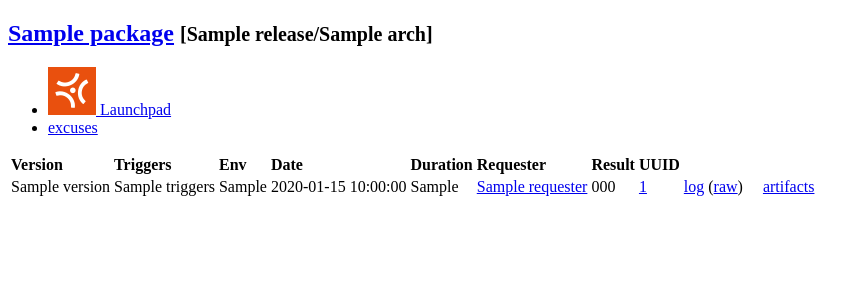
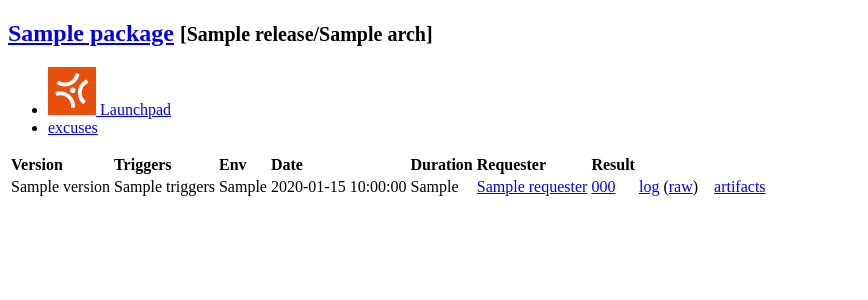
Before and after one commit to canonical/ubuntu-autopkgtest-operators, a Flask app: template charms/autopkgtest-website-operator/app/www/templates/browse-results.html in a window 1280 px wide. Shown: the part 150-450 px from the top of the page, without its empty margins (0-868 px from the left). Run offline with Flask 3, Linux system fonts and the light colour scheme; the template is opened without the code that fills it: most values are stand-ins (such as "Sample title", 1, 10 or a date in 2020); some libraries are stand-ins or nearby versions.

Commit message:
Drop bolted-on UUID for test runs
We are considering different solutions to uniquely identify a test run
without bolting on a uuid. The first step towards getting there is in
any case dropping the current uuid implementation, which is done here.
This should come at essentially no loss of functionality for end users.

```diff
--- a/charms/autopkgtest-website-operator/app/www/request/submit.py
+++ b/charms/autopkgtest-website-operator/app/www/request/submit.py
@@ -10,7 +10,6 @@ import os
 import re
 import urllib.parse
 import urllib.request
-import uuid
 from datetime import UTC, datetime, timedelta
 from time import time
 from urllib.error import HTTPError
@@ -277,7 +276,6 @@ class Submit:
         params["submit-time"] = datetime.strftime(
             datetime.now().astimezone(UTC), "%Y-%m-%d %H:%M:%S%z"
         )
-        params["uuid"] = str(uuid.uuid4())
         body = f"{package}\n{json.dumps(params, sort_keys=True)}"
         with amqp_connect() as amqp_con:
             with amqp_con.channel() as ch:
@@ -289,7 +287,6 @@ class Submit:
                         delivery_mode=pika.spec.PERSISTENT_DELIVERY_MODE,
                     ),
                 )
-        return params["uuid"]
 
     @classmethod
     def post_json(cls, url, data, auth_file, project):
--- a/charms/autopkgtest-website-operator/app/www/static/style.css
+++ b/charms/autopkgtest-website-operator/app/www/static/style.css
@@ -159,11 +159,6 @@ th.sticky-table-headers {
   border-color: #666666;
 }
 
-/* test result browsing by uuid */
-.test-run th {
-  font-weight: bold;
-}
-
 /* log viewer */
 .log-view .log-divider {
   background-color: #2e3436;
--- a/charms/autopkgtest-website-operator/app/www/templates/browse-home.html
+++ b/charms/autopkgtest-website-operator/app/www/templates/browse-home.html
@@ -7,8 +7,9 @@
         <div class="panel panel-default">
           <div class="panel-heading">Recent test runs</div>
           <div class="list-group">
-            {% for (res, pkg, rel, arch, trigs, uuid) in recent_runs %}
-              <a class="list-group-item" href="{{base_url}}run/{{uuid}}">
+            {% for (res, pkg, rel, arch, trigs, run_id) in recent_runs %}
+              <a class="list-group-item"
+                 href="{{base_url}}packages/{{pkg}}/{{rel}}/{{arch}}/{{run_id}}">
                 <span class="{{res}}">{{pkg}} on {{rel}}/{{arch}}</span>
                 <br />
                 <small class="text-muted">Triggers: {{trigs}}</small>
--- a/charms/autopkgtest-website-operator/app/www/templates/browse-log.html
+++ b/charms/autopkgtest-website-operator/app/www/templates/browse-log.html
@@ -5,7 +5,7 @@
   <h2>
     <a href="{{ url_for('package_overview', package=package) }}">{{ package }}</a>
     <small>[ <a href="{{ url_for('package_release_arch', package=package, release=release, arch=arch) }}">{{ release }}/{{ arch }}</a> ]
-    - run <a href="{{ url_for('get_by_uuid', uuid=uuid) }}">{{ uuid }}</a></small>
+    - run {{ run_id }}</small>
   </h2>
   {% set ns = namespace(lines=0, headers=0, sections=0) %}
   <div class="col-md-2 list-group" id="logview-index">
--- a/charms/autopkgtest-website-operator/app/www/templates/browse-recent.html
+++ b/charms/autopkgtest-website-operator/app/www/templates/browse-recent.html
@@ -23,7 +23,7 @@
         <td>{{ package }}</td>
         <td>{{ release }}</td>
         <td>{{ arch }}</td>
-        {{ macros.results_table_core(row["version"], row["triggers"], row["additional_params"], row["human_date"], row["human_sec"], row["requester"], row["code"], row["url"], row["show_retry"], row["all_proposed"], row["uuid"], package, release, arch) }}
+        {{ macros.results_table_core(row["version"], row["triggers"], row["additional_params"], row["human_date"], row["human_sec"], row["requester"], row["code"], row["url"], row["show_retry"], row["all_proposed"], row["run_id"], package, release, arch) }}
       </tr>
     {% endfor %}
   </table>
--- a/charms/autopkgtest-website-operator/app/www/templates/browse-results.html
+++ b/charms/autopkgtest-website-operator/app/www/templates/browse-results.html
@@ -16,7 +16,7 @@
 
       {% for row in package_results %}
         <tr {% if row["code"] in ["running", "queued"] %}class="unfinished"{% endif %}>
-          {{ macros.results_table_core(row["version"], row["triggers"], row["additional_params"], row["human_date"], row["human_sec"], row["requester"], row["code"], row["url"], row["show_retry"], row["all_proposed"], row["uuid"], package, release, arch) }}
+          {{ macros.results_table_core(row["version"], row["triggers"], row["additional_params"], row["human_date"], row["human_sec"], row["requester"], row["code"], row["url"], row["show_retry"], row["all_proposed"], row["run_id"], package, release, arch) }}
         </tr>
       {% endfor %}
     </table>
--- a/charms/autopkgtest-website-operator/app/www/templates/browse-run.html
+++ b/charms/autopkgtest-website-operator/app/www/templates/browse-run.html
@@ -57,15 +57,15 @@
     </tr>
 
     <tr>
-      <th>UUID</th>
-      <td>{{ test_results["uuid"] }}</td>
+      <th>Run ID</th>
+      <td>{{ test_results['run_id'] }}</td>
     </tr>
 
     <tr>
       <th></th>
       <td>
         {% if test_results["result"] not in ["running", "queued"] %}
-          <a href="{{ url_for('get_by_uuid', uuid=test_results['uuid']) }}/log">log</a>
+          <a href="{{ url_for('display_run_summary', release=release, arch=arch, package=package, run_id=test_results['run_id']) }}/log">log</a>
           (<a href="{{ test_results['url'] }}/log.gz">raw</a>) &emsp;
           <a href="{{ test_results['url'] }}/artifacts.tar.gz">artifacts</a> &emsp;
 
--- a/charms/autopkgtest-website-operator/app/www/templates/browse-user.html
+++ b/charms/autopkgtest-website-operator/app/www/templates/browse-user.html
@@ -23,7 +23,7 @@
         <td>{{ package }}</td>
         <td>{{ release }}</td>
         <td>{{ arch }}</td>
-        {{ macros.results_table_core(row["version"], row["triggers"], row["additional_params"], row["human_date"], row["human_sec"], row["requester"], row["code"], row["url"], row["show_retry"], row["all_proposed"], row["uuid"], package, release, arch) }}
+        {{ macros.results_table_core(row["version"], row["triggers"], row["additional_params"], row["human_date"], row["human_sec"], row["requester"], row["code"], row["url"], row["show_retry"], row["all_proposed"], row["run_id"], package, release, arch) }}
       </tr>
     {% endfor %}
   </table>
--- a/charms/autopkgtest-website-operator/app/www/templates/macros.html
+++ b/charms/autopkgtest-website-operator/app/www/templates/macros.html
@@ -22,11 +22,6 @@
                 <td>
                   <a href="https://launchpad.net/~{{ v }}">{{ v }}</a>
                 </td>
-              </tr>
-            {% elif param == "uuid" %}
-              <tr>
-                <th>{{ param|upper }}:</th>
-                <td>{{ v }}</td>
               </tr>
             {% else %}
               <tr>
@@ -102,13 +97,10 @@
   <td>
     <b>Result</b>
   </td>
-  <td>
-    <b>UUID</b>
-  </td>
   <td></td>
 {%- endmacro %}
 
-{% macro results_table_core(version, triggers, env, date, duration, requester, code, url, show_retry, all_proposed, uuid, package, release, arch) -%}
+{% macro results_table_core(version, triggers, env, date, duration, requester, code, url, show_retry, all_proposed, run_id, package, release, arch) -%}
   <td>{{ version }}</td>
   <td>{{ triggers }}</td>
   <td>{{ env }}</td>
@@ -121,20 +113,13 @@
       -
     {% endif %}
   </td>
-  <td class="nowrap {{ code }}" title={{ code }}>{{ code }}
-  </td>
-  <td>
-    {% if code not in ["running", "queued"] %}
-      <a href="{{ url_for('get_by_uuid', uuid=uuid) }}">{{uuid}}</a>
-    {% else %}
-      {{uuid}}
-    {% endif %}
+  <td class="nowrap {{ code }}" title={{ code }}>
+    <a href="{{ url_for('display_run_summary', release=release, arch=arch, package=package, run_id=run_id) }}">{{ code }}</a>
   </td>
   <td class="nowrap">
     {% if code not in ["running", "queued"] %}
-      <a href="{{ url_for('get_by_uuid', uuid=uuid) }}/log">log</a>
-      (<a href="{{ url }}/log.gz">raw</a>)&emsp;
-      <a href="{{ url }}/artifacts.tar.gz">artifacts</a> &emsp;
+      <a href="{{ url_for('display_run_summary', release=release, arch=arch, package=package, run_id=run_id) }}/log">log</a>
+      (<a href="{{ url }}/log.gz">raw</a>)&emsp;<a href="{{ url }}/artifacts.tar.gz">artifacts</a>
     {% endif %}
   </td>
   <td class="nowrap">
```
Also changed, not shown: charms/autopkgtest-website-operator/app/www/helpers/tests.py (+10 -18 lines), charms/autopkgtest-website-operator/app/www/request/app.py (+2 -8 lines), charms/autopkgtest-website-operator/app/www/request/tests/test_submit.py (+1 -1 lines), 5 other files.
